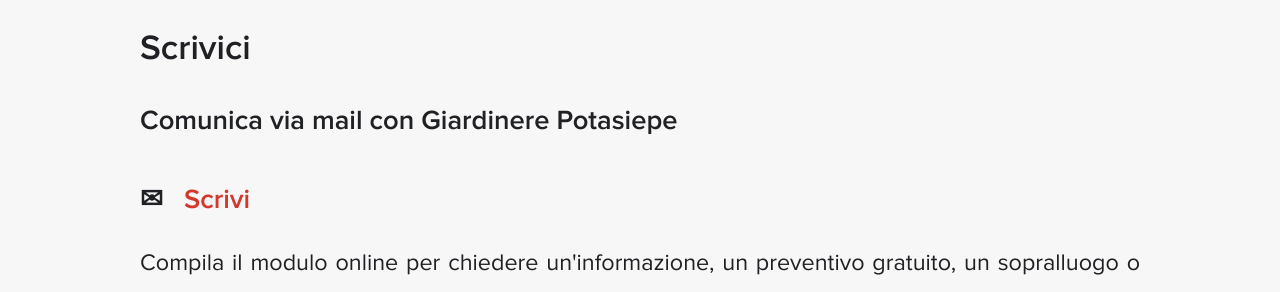
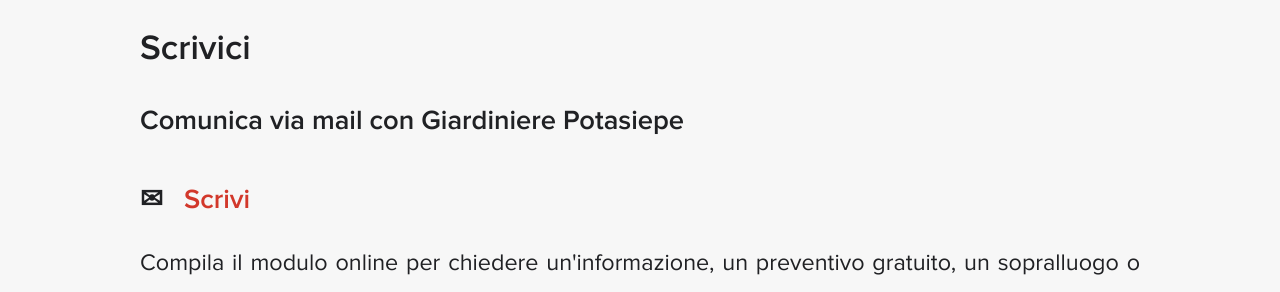
Before and after one commit to enricocaputo/enricocaputo.github.io, a Jekyll site: the page built from pages/contatti.html, in a window 1280 px wide and 900 px high, scrolled down 1869 px. Shown: the part 156-448 px from the top of the window. Built offline with Jekyll 4.4.1, drawn with Linux system fonts in a browser that asks for light colours.

Commit message:
refusi ortografia

```diff
--- a/index.html
+++ b/index.html
@@ -14,7 +14,7 @@ last_modified_at: 2022-02-27T8:39
 <div class="carousel" >
   <picture>
   <source media="(max-width:460px)" srcset="{{ site.baseurl }}/img/slides/400x300/slide1.jpg">
-  <img class="mySlides" src="{{ site.baseurl }}/img/slides/slide1.jpg" width="800" height="533"  alt="Potaura in altezza di piante da siepe" >
+  <img class="mySlides" src="{{ site.baseurl }}/img/slides/slide1.jpg" width="800" height="533"  alt="Potatura in altezza di piante da siepe" >
   </picture>
   <picture>
   <source media="(max-width:460px)" srcset="{{ site.baseurl }}/img/slides/400x300/slide2.jpg">
--- a/pages/contatti.html
+++ b/pages/contatti.html
@@ -56,7 +56,7 @@ last_modified_at: 2022-02-27T8:39
 <br><br>
 
 <h2>Scrivici</h2>
-<h3>Comunica via mail con Giardinere Potasiepe
+<h3>Comunica via mail con Giardiniere Potasiepe
 <br><br>
 &#9993; <a href="#contatti" title="compila il modulo online">&nbsp; Scrivi</a>
 </h3>
```
Also changed, not shown: pages/chi-sono.md (+1 -1 lines).
